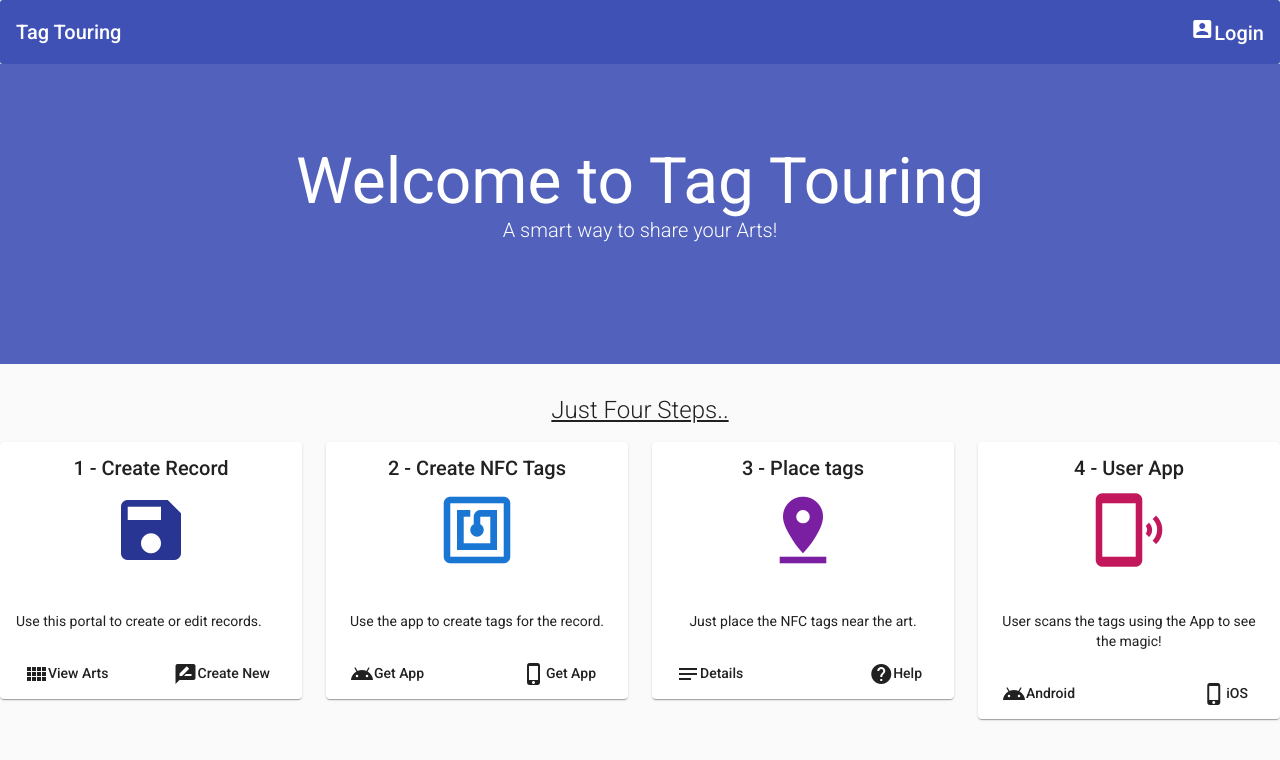
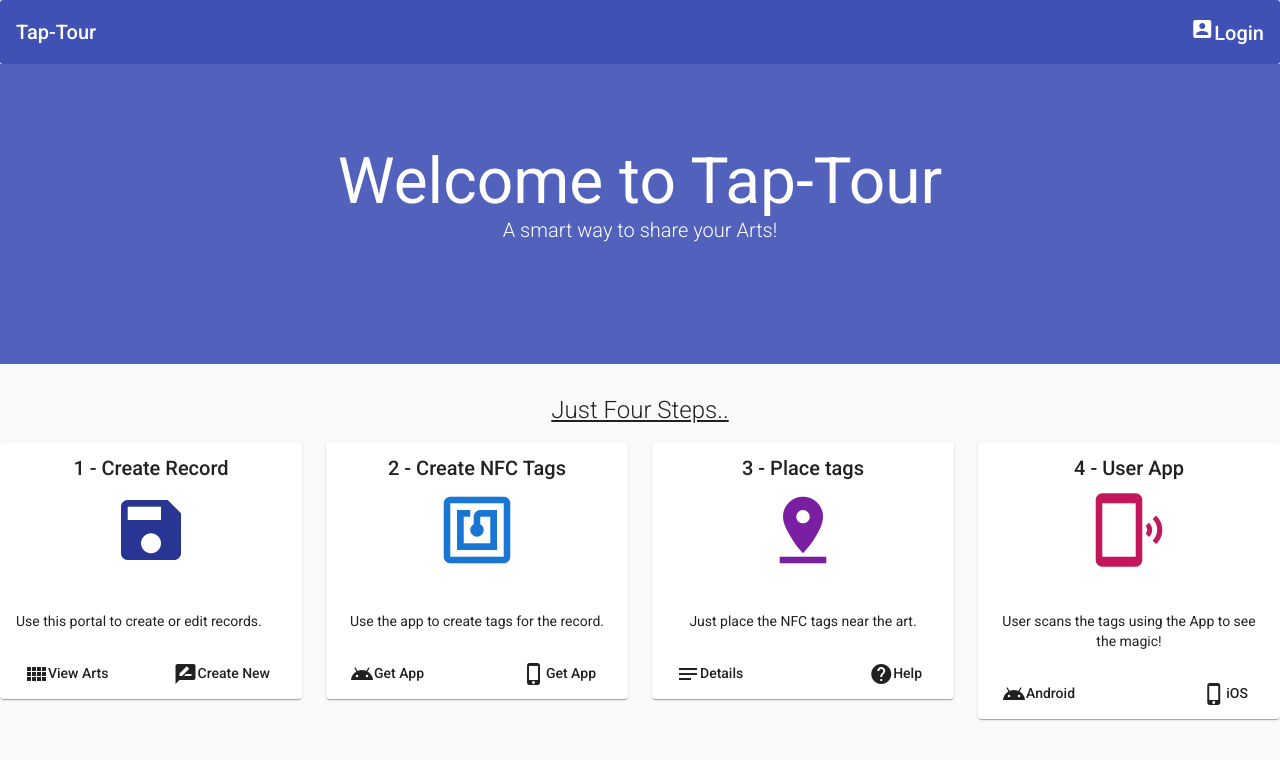
Before and after one commit to bijayraj/web-art-ui, an Angular app: page / in a window 1280 px wide. Shown: the top 760 px of the page. Built offline with nearby package versions, Linux system fonts and the light colour scheme; no server answers.

Commit message:
Changed to Tap Tour

```diff
--- a/angular.json
+++ b/angular.json
@@ -105,5 +105,8 @@
         }
       }
     }
+  },
+  "cli": {
+    "analytics": false
   }
 }
--- a/src/app/home/home.component.html
+++ b/src/app/home/home.component.html
@@ -1,6 +1,6 @@
 <div class="container-top">
     <div class="header-top">
-        <h1 class="header-top-text">Welcome to Tag Touring</h1>
+        <h1 class="header-top-text">Welcome to Tap-Tour</h1>
         <h2>A smart way to share your Arts!</h2>
     </div>
 
--- a/src/app/navtop/navtop.component.html
+++ b/src/app/navtop/navtop.component.html
@@ -5,7 +5,7 @@
         </button>
     </div>
     <div>
-        <a routerLink="/home">Tag Touring</a>
+        <a routerLink="/home">Tap-Tour</a>
     </div>
     <div fxFlex fxLayout fxLayoutAlign="end" fxHide.xs>
         <ul fxLayout fxLayoutGap="15px" class="navigation-items">
--- a/src/environments/environment.ts
+++ b/src/environments/environment.ts
@@ -4,10 +4,10 @@
 
 export const environment = {
   production: false,
-  apiBaseUrl: 'http://localhost:3001',
-  apiUrl: 'http://localhost:3001/api/v1'
-  // apiBaseUrl: 'http://170.187.152.5:3001',
-  // apiUrl: 'http://170.187.152.5:3001/api/v1'
+  // apiBaseUrl: 'http://localhost:3001',
+  // apiUrl: 'http://localhost:3001/api/v1'
+  apiBaseUrl: 'http://170.187.152.5:3001',
+  apiUrl: 'http://170.187.152.5:3001/api/v1'
 
 };
 
--- a/src/index.html
+++ b/src/index.html
@@ -3,7 +3,7 @@
 
 <head>
   <meta charset="utf-8">
-  <title>Tag Touring</title>
+  <title>Tap Tour</title>
   <base href="/">
   <meta name="viewport" content="width=device-width, initial-scale=1">
   <link rel="icon" type="image/x-icon" href="favicon.ico">
```
Also changed, not shown: 1 other file (tests, documents, lock files or other folders).
